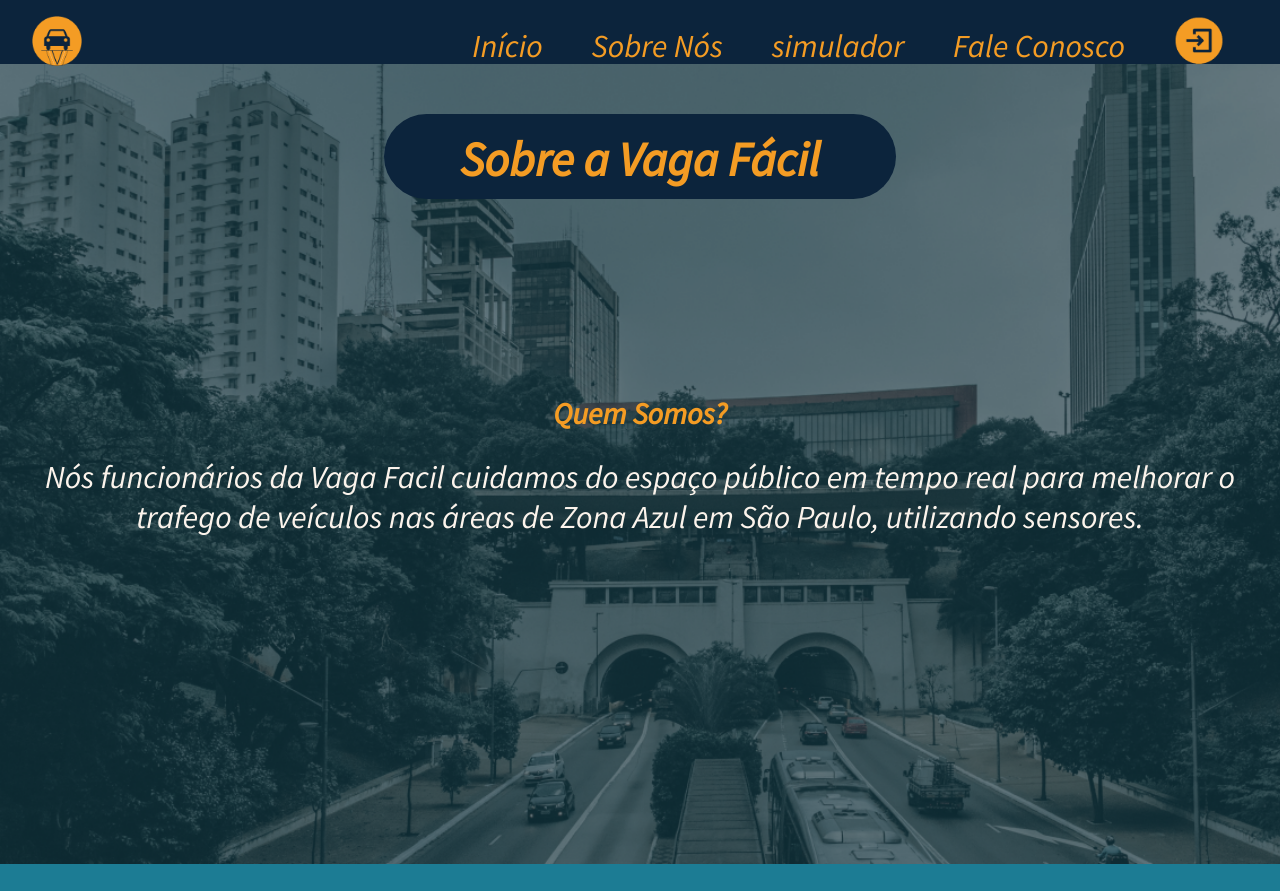
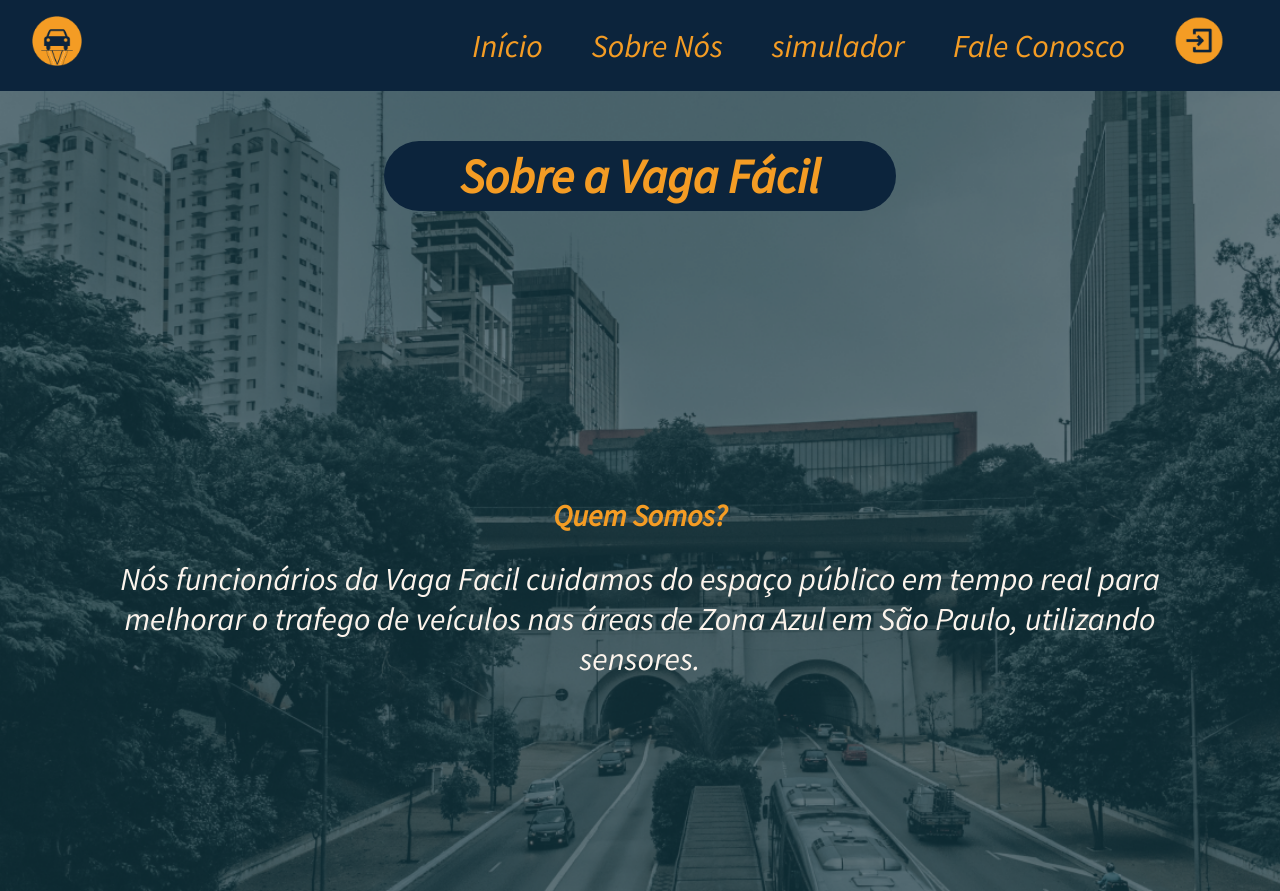
Before and after one commit to VagaFacil/VagaFacil, a plain HTML site: page site/pagina sobre nos/index.htm in a window 1280 px wide. Shown: the top 891 px of the page. Drawn offline with Linux system fonts and the light colour scheme.

Commit message:
atualização Sobre nós

```diff
--- a/site/pagina sobre nos/index.htm
+++ b/site/pagina sobre nos/index.htm
@@ -28,6 +28,8 @@
         <div class="container">
             <div class="bloco">
                 <h1>Sobre a Vaga Fácil</h1>
+            </div>
+            <div class="quemSomos">
                 <span>Quem Somos?</span>
                 <p>Nós funcionários da Vaga Facil cuidamos do espaço público em tempo real para melhorar o trafego de
                     veículos nas áreas de Zona Azul em São Paulo, utilizando sensores.</p>
--- a/site/pagina sobre nos/style.css
+++ b/site/pagina sobre nos/style.css
@@ -8,7 +8,7 @@
 
 .header {
     width: 100%;
-    height: 8vh;
+    height: auto;
     background-color: #0C243C;
 }
 
@@ -65,45 +65,43 @@
     background-color: #0C243C;
     border-radius: 50px;
     display: flex;
-    flex-direction: column;
-    text-align: center;
+    justify-content: center;
     align-items: center;
-    padding-top: 15px;
-    padding-bottom: 0px;
 }
 
 .banner .container {
     width: 100%;
     height: 100%;
     margin-top: 50px;
+    display: flex;
+    flex-wrap: wrap;
     justify-content: center;
 }
 
 .bloco h1 {
-    margin: 0;
     color: #F49C24;
     font-size: 48px;
-    display: flex;
-    justify-content: start;
 }
 
-.bloco p {
-    width: 1280px;
+.quemSomos {
+    width: 90%;
+    height: 20%;
+    text-align: center;
+}
+
+.quemSomos p {
     margin-top: 25px;
     font-size: 32px;
     color: #FCF4EC;
     line-height: 40px;
-    display: flex;
-    align-items: center;
     text-align: center;
 }
 
-.bloco span {
-    margin-top: 40%;
+.quemSomos span {
     color: #F49C24;
     font-size: 30px;
     font-weight: bold;
-
+    text-align: center;
 }
 
 .container img {
@@ -127,7 +125,7 @@
 
 .card {
     width: 35%;
-    height: 500px;
+    height: auto;
     background-color: #0C243C;
     border-radius: 20px;
     text-align: center;
```
